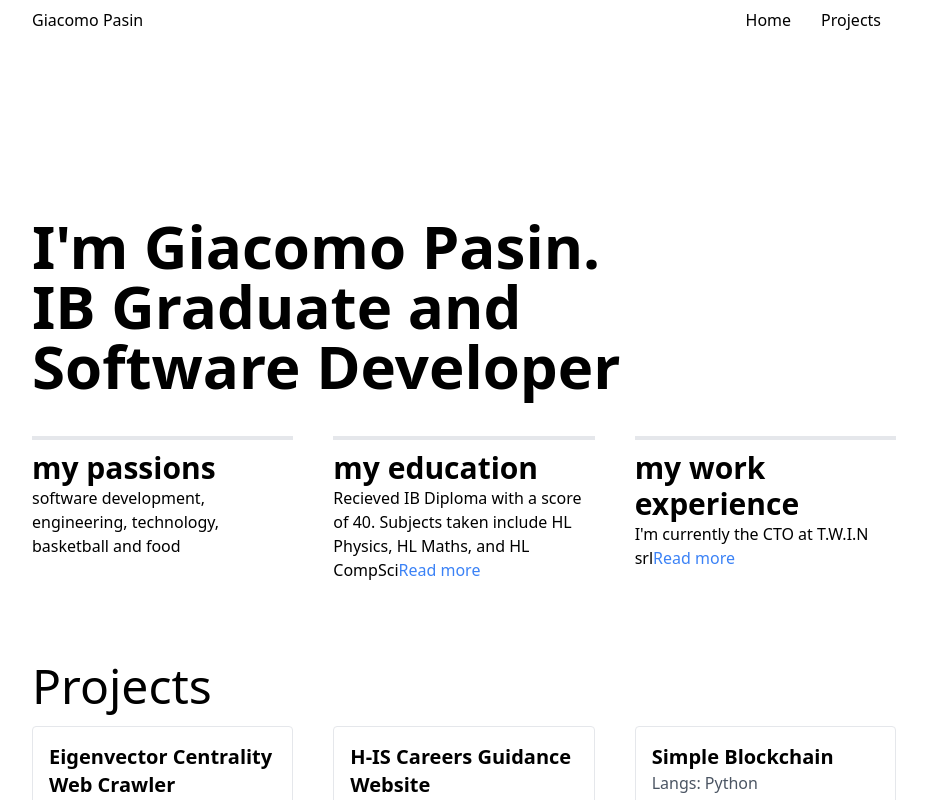
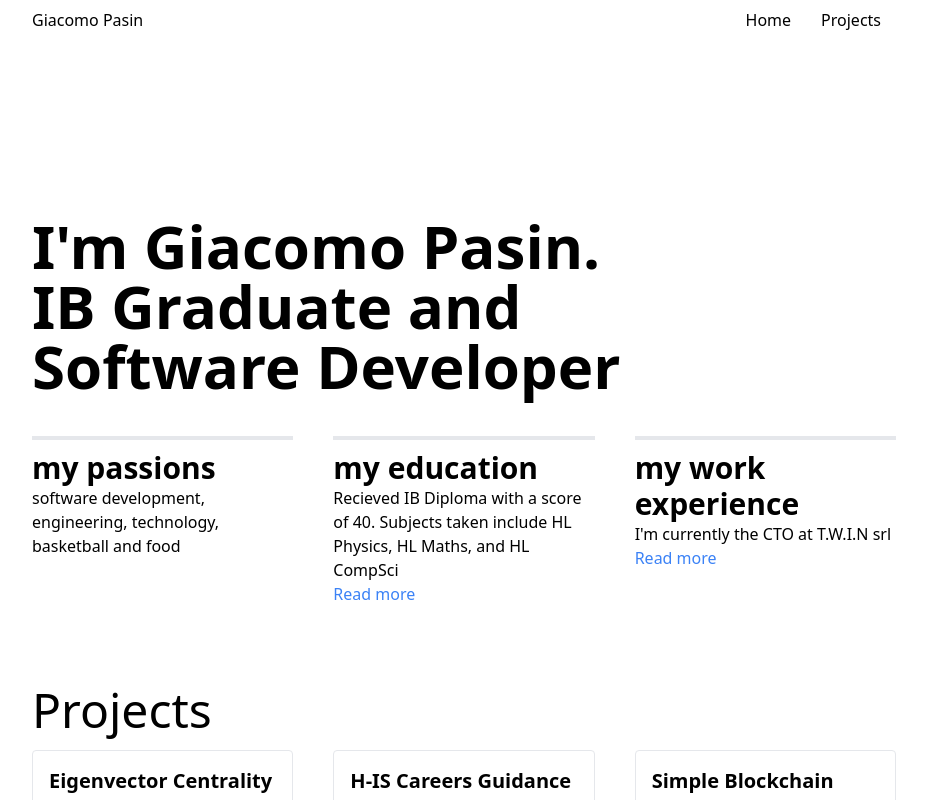
Before and after one commit to jackpeck2004/personal_website, a Next.js app: page / in a window 1280 px wide. Shown: the top 800 px of the page, without its empty margins (176-1103 px from the left). Built offline with nearby package versions, Linux system fonts and the light colour scheme.

Commit message:
fixed styling

```diff
--- a/src/components/partials/characteristics.tsx
+++ b/src/components/partials/characteristics.tsx
@@ -7,7 +7,7 @@ export const Characteristic: FC<ICharacteristic> = ({ title, description, sectio
   return (
     <div className="border-t-4 border-gray-200">
       <h3 className="lg:text-3xl font-semibold mt-[10px]">{title}</h3>
-      <span>{description}</span>
+      <p>{description}</p>
       {sectionLinkId && (
         <Link to={sectionLinkId} smooth spy><Anchor>Read more</Anchor></Link>
       )}
```
